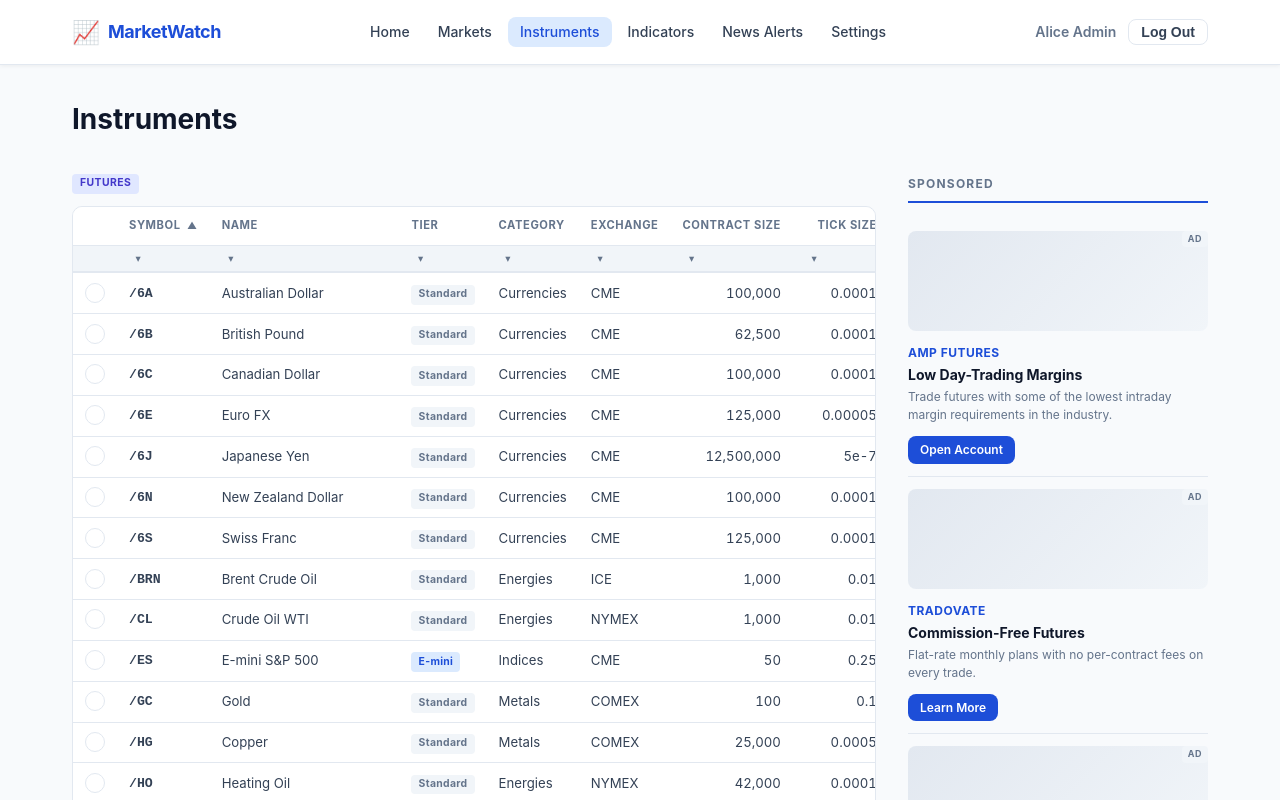
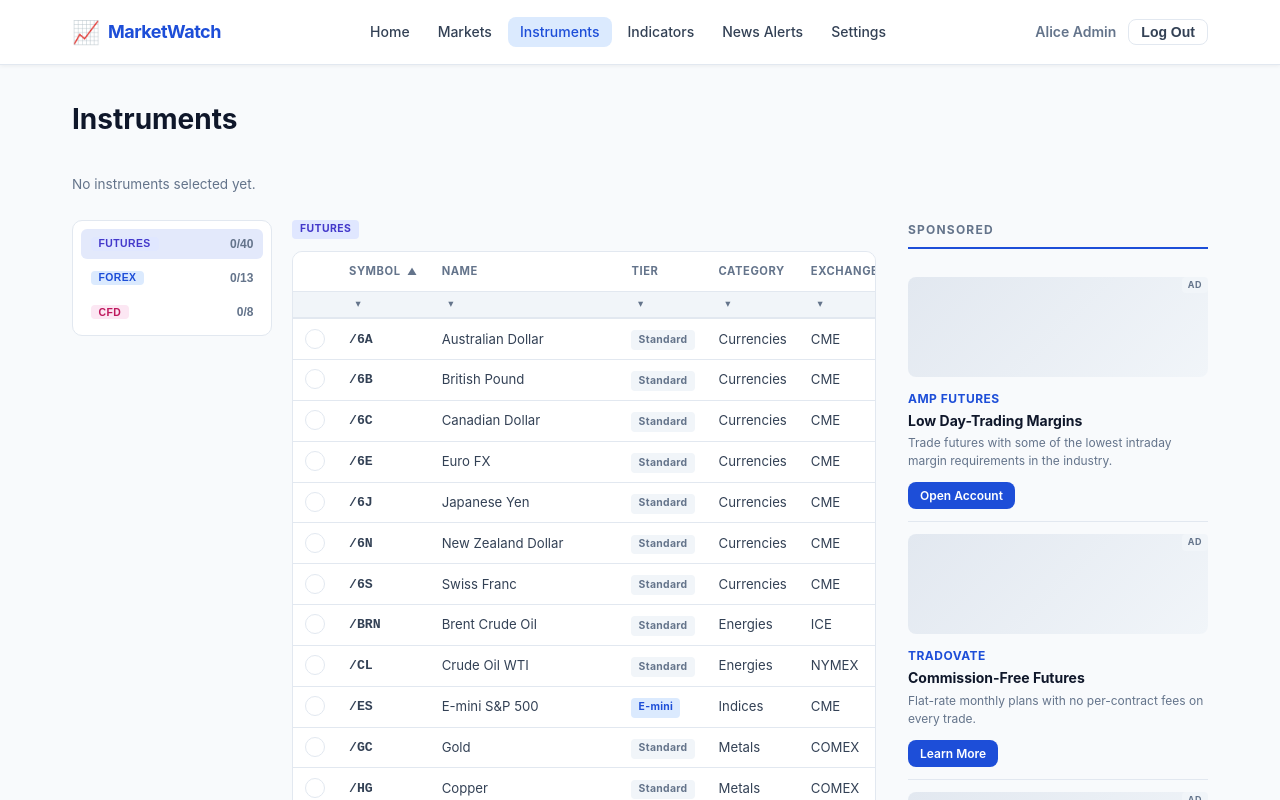
Before and after one commit to WesleyMcCammon/ng-prop-trader, an Angular app: page /instruments in a window 1280 px wide. Shown: the top 800 px of the page. Built offline with nearby package versions, Linux system fonts and the light colour scheme.

Commit message:
Update instruments view

```diff
--- a/src/app/features/instruments/instruments.component.html
+++ b/src/app/features/instruments/instruments.component.html
@@ -5,9 +5,42 @@
       <h1 class="page-title">Instruments</h1>
     </div>
 
+    <!-- Selected instruments summary -->
+    @if (activeSummary().length > 0) {
+      <div class="active-summary">
+        @for (entry of activeSummary(); track entry.section.key) {
+          <div class="summary-item">
+            <span class="summary-group-name">{{ entry.section.label }}:</span>
+            <span class="summary-levels">{{ entry.symbols.join(', ') }}</span>
+          </div>
+        }
+      </div>
+    } @else {
+      <p class="no-selection">No instruments selected yet.</p>
+    }
+
     <div class="page-layout">
     <div class="page-main">
 
+    <div class="instruments-split">
+
+      <!-- Type list -->
+      <nav class="group-list">
+        @for (s of sectionDefs; track s.key) {
+          <button
+            type="button"
+            class="group-list-item"
+            [class.active]="isTypeSelected(s.key)"
+            (click)="selectType(s.key)">
+            <span class="type-badge type-badge--{{ s.key }}">{{ s.key }}</span>
+            <span class="group-list-count">{{ activeCountByType(s.key) }}/{{ baseCountByType(s.key) }}</span>
+          </button>
+        }
+      </nav>
+
+      <div class="levels-panel">
+
+    @if (selectedType() === 'futures') {
     <!-- Futures -->
     <section class="instrument-section">
       <div class="section-header">
@@ -218,7 +251,9 @@
         </table>
       </div>
     </section>
+    }
 
+    @if (selectedType() === 'forex') {
     <!-- Forex -->
     <section class="instrument-section">
       <div class="section-header">
@@ -245,7 +280,6 @@
               @if (!showAll && col('price'))     { <th class="num">Price</th> }
               @if (!showAll && col('bid'))       { <th class="num">Bid</th> }
               @if (!showAll && col('ask'))       { <th class="num">Ask</th> }
-              @if (!showAll) { <th class="num">Spread</th> }
               @if (!showAll && col('change'))    { <th class="num">Change</th> }
               @if (!showAll && col('changePct')) { <th class="num">Change %</th> }
               @if (!showAll && col('high'))      { <th class="num">High</th> }
@@ -331,7 +365,6 @@
               @if (!showAll && col('price'))     { <th></th> }
               @if (!showAll && col('bid'))       { <th></th> }
               @if (!showAll && col('ask'))       { <th></th> }
-              @if (!showAll) { <th></th> }
               @if (!showAll && col('change'))    { <th></th> }
               @if (!showAll && col('changePct')) { <th></th> }
               @if (!showAll && col('high'))      { <th></th> }
@@ -351,7 +384,6 @@
                 @if (!showAll && col('price'))     { <td class="num">{{ i.price | priceFormat:i.tickSize }}</td> }
                 @if (!showAll && col('bid'))       { <td class="num">{{ i.bid | priceFormat:i.tickSize }}</td> }
                 @if (!showAll && col('ask'))       { <td class="num">{{ i.ask | priceFormat:i.tickSize }}</td> }
-                @if (!showAll) { <td class="num spread">{{ (i.ask - i.bid) / i.tickSize | number:'1.0-0' }}</td> }
                 @if (!showAll && col('change'))    { <td class="num" [class.positive]="i.change >= 0" [class.negative]="i.change < 0">{{ i.change | priceFormat:i.tickSize }}</td> }
                 @if (!showAll && col('changePct')) { <td class="num" [class.positive]="i.changePct >= 0" [class.negative]="i.changePct < 0">{{ i.changePct }}%</td> }
                 @if (!showAll && col('high'))      { <td class="num">{{ i.high | priceFormat:i.tickSize }}</td> }
@@ -364,7 +396,6 @@
                       <div class="detail-item"><span class="detail-label">Price</span><span>{{ i.price | priceFormat:i.tickSize }}</span></div>
                       <div class="detail-item"><span class="detail-label">Bid</span><span>{{ i.bid | priceFormat:i.tickSize }}</span></div>
                       <div class="detail-item"><span class="detail-label">Ask</span><span>{{ i.ask | priceFormat:i.tickSize }}</span></div>
-                      <div class="detail-item"><span class="detail-label">Spread</span><span class="spread">{{ (i.ask - i.bid) / i.tickSize | number:'1.0-0' }} pips</span></div>
                       <div class="detail-item"><span class="detail-label">Change</span><span [class.positive]="i.change >= 0" [class.negative]="i.change < 0">{{ i.change | priceFormat:i.tickSize }}</span></div>
                       <div class="detail-item"><span class="detail-label">Change %</span><span [class.positive]="i.changePct >= 0" [class.negative]="i.changePct < 0">{{ i.changePct }}%</span></div>
                       <div class="detail-item"><span class="detail-label">High</span><span>{{ i.high | priceFormat:i.tickSize }}</span></div>
@@ -378,7 +409,9 @@
         </table>
       </div>
     </section>
+    }
 
+    @if (selectedType() === 'cfd') {
     <!-- CFDs -->
     <section class="instrument-section">
       <div class="section-header">
@@ -402,7 +435,6 @@
               @if (!showAll && col('price'))     { <th class="num">Price</th> }
               @if (!showAll && col('bid'))       { <th class="num">Bid</th> }
               @if (!showAll && col('ask'))       { <th class="num">Ask</th> }
-              @if (!showAll) { <th class="num">Spread</th> }
               @if (!showAll && col('change'))    { <th class="num">Change</th> }
               @if (!showAll && col('changePct')) { <th class="num">Change %</th> }
               @if (!showAll && col('high'))      { <th class="num">High</th> }
@@ -443,7 +475,6 @@
               @if (!showAll && col('price'))     { <th></th> }
               @if (!showAll && col('bid'))       { <th></th> }
               @if (!showAll && col('ask'))       { <th></th> }
-              @if (!showAll) { <th></th> }
               @if (!showAll && col('change'))    { <th></th> }
               @if (!showAll && col('changePct')) { <th></th> }
               @if (!showAll && col('high'))      { <th></th> }
@@ -460,7 +491,6 @@
                 @if (!showAll && col('price'))     { <td class="num">{{ i.price | priceFormat:i.tickSize }}</td> }
                 @if (!showAll && col('bid'))       { <td class="num">{{ i.bid | priceFormat:i.tickSize }}</td> }
                 @if (!showAll && col('ask'))       { <td class="num">{{ i.ask | priceFormat:i.tickSize }}</td> }
-                @if (!showAll) { <td class="num spread">{{ (i.ask - i.bid) / i.tickSize | number:'1.0-0' }}</td> }
                 @if (!showAll && col('change'))    { <td class="num" [class.positive]="i.change >= 0" [class.negative]="i.change < 0">{{ i.change | priceFormat:i.tickSize }}</td> }
                 @if (!showAll && col('changePct')) { <td class="num" [class.positive]="i.changePct >= 0" [class.negative]="i.changePct < 0">{{ i.changePct }}%</td> }
                 @if (!showAll && col('high'))      { <td class="num">{{ i.high | priceFormat:i.tickSize }}</td> }
@@ -473,7 +503,6 @@
                       <div class="detail-item"><span class="detail-label">Price</span><span>{{ i.price | priceFormat:i.tickSize }}</span></div>
                       <div class="detail-item"><span class="detail-label">Bid</span><span>{{ i.bid | priceFormat:i.tickSize }}</span></div>
                       <div class="detail-item"><span class="detail-label">Ask</span><span>{{ i.ask | priceFormat:i.tickSize }}</span></div>
-                      <div class="detail-item"><span class="detail-label">Spread</span><span class="spread">{{ (i.ask - i.bid) / i.tickSize | number:'1.0-0' }} ticks</span></div>
                       <div class="detail-item"><span class="detail-label">Change</span><span [class.positive]="i.change >= 0" [class.negative]="i.change < 0">{{ i.change | priceFormat:i.tickSize }}</span></div>
                       <div class="detail-item"><span class="detail-label">Change %</span><span [class.positive]="i.changePct >= 0" [class.negative]="i.changePct < 0">{{ i.changePct }}%</span></div>
                       <div class="detail-item"><span class="detail-label">High</span><span>{{ i.high | priceFormat:i.tickSize }}</span></div>
@@ -487,6 +516,11 @@
         </table>
       </div>
     </section>
+    }
+
+      </div><!-- /levels-panel -->
+
+    </div><!-- /instruments-split -->
 
     </div>
 
--- a/src/app/features/instruments/instruments.component.scss
+++ b/src/app/features/instruments/instruments.component.scss
@@ -17,6 +17,93 @@
   text-decoration: none;
 
   &:hover { text-decoration: underline; }
+}
+
+/* ── Selected instruments summary ────────────────────── */
+.active-summary {
+  display: flex;
+  flex-direction: column;
+  gap: 0.4rem;
+  padding: 0.9rem 1rem;
+  margin-bottom: 1.5rem;
+  background: var(--color-surface);
+  border: 1px solid var(--color-border);
+  border-radius: 10px;
+}
+
+.summary-item {
+  font-size: 0.8rem;
+  line-height: 1.5;
+}
+
+.summary-group-name {
+  font-weight: 700;
+  color: var(--color-heading);
+  margin-right: 0.4rem;
+}
+
+.summary-levels {
+  color: var(--color-text-muted);
+  font-family: monospace;
+}
+
+.no-selection {
+  font-size: 0.85rem;
+  color: var(--color-text-muted);
+  margin-bottom: 1.5rem;
+}
+
+/* ── Type list + section panel split ─────────────────── */
+.instruments-split {
+  display: grid;
+  grid-template-columns: 1fr;
+  gap: 1.25rem;
+  align-items: start;
+
+  @media (min-width: 768px) {
+    grid-template-columns: 200px 1fr;
+  }
+}
+
+.group-list {
+  display: flex;
+  flex-direction: column;
+  gap: 0.25rem;
+  background: var(--color-surface);
+  border: 1px solid var(--color-border);
+  border-radius: 10px;
+  padding: 0.5rem;
+}
+
+.group-list-item {
+  display: flex;
+  align-items: center;
+  justify-content: space-between;
+  gap: 0.5rem;
+  padding: 0.5rem 0.6rem;
+  border: none;
+  border-radius: 6px;
+  background: transparent;
+  cursor: pointer;
+  transition: background 0.15s;
+
+  &:hover {
+    background: var(--color-surface-2);
+  }
+
+  &.active {
+    background: color-mix(in srgb, var(--color-primary) 12%, transparent);
+  }
+}
+
+.group-list-count {
+  font-size: 0.75rem;
+  font-weight: 600;
+  color: var(--color-text-muted);
+}
+
+.levels-panel {
+  min-width: 0;
 }
 
 /* ── Section ──────────────────────────────────────────── */
@@ -289,10 +376,6 @@
   font-family: monospace;
 }
 
-.spread {
-  color: var(--color-text-muted);
-}
-
 .type-badge {
   display: inline-block;
   padding: 0.1rem 0.5rem;
--- a/src/app/features/instruments/instruments.component.ts
+++ b/src/app/features/instruments/instruments.component.ts
@@ -33,6 +33,12 @@
 type SortDir    = 'asc' | 'desc';
 type Section    = 'futures' | 'forex' | 'cfd';
 type ColFilters = Record<string, Set<string>>;
+
+const SECTION_DEFS: Array<{ key: Section; label: string }> = [
+  { key: 'futures', label: 'Futures' },
+  { key: 'forex',   label: 'Forex' },
+  { key: 'cfd',     label: 'CFD' },
+];
 
 const STORAGE_FILTERS: Record<Section, string> = {
   futures: 'mw.filters.futures',
@@ -127,6 +133,18 @@
   futuresInstruments = computed(() => this.applyColFilters(this.futuresBase(), this.futuresColFilters()));
   forexInstruments   = computed(() => this.applyColFilters(this.forexBase(),   this.forexColFilters()));
   cfdInstruments     = computed(() => this.applyColFilters(this.cfdBase(),     this.cfdColFilters()));
+
+  // ── Section list + selection summary ──────────────────
+  readonly sectionDefs = SECTION_DEFS;
+  selectedType = signal<Section>('futures');
+
+  activeSummary = computed(() => {
+    const active = this.selectionService.activeSymbols();
+    if (active.size === 0) return [];
+    return SECTION_DEFS
+      .map(s => ({ section: s, symbols: this.baseFor(s.key).filter(i => active.has(i.symbol)).map(i => i.symbol) }))
+      .filter(entry => entry.symbols.length > 0);
+  });
 
   constructor() {
     inject(Title).setTitle('Instruments – MarketWatch');
@@ -228,6 +246,30 @@
            section === 'forex'   ? this.forexColFilters   : this.cfdColFilters;
   }
 
+  private baseFor(type: Section): FuturesContract[] {
+    return type === 'futures' ? this.futuresBase() :
+           type === 'forex'   ? this.forexBase()   : this.cfdBase();
+  }
+
+  // ── Section selection (list box) ───────────────────────
+
+  selectType(type: Section): void {
+    this.selectedType.set(type);
+  }
+
+  isTypeSelected(type: Section): boolean {
+    return this.selectedType() === type;
+  }
+
+  baseCountByType(type: Section): number {
+    return this.baseFor(type).length;
+  }
+
+  activeCountByType(type: Section): number {
+    const active = this.selectionService.activeSymbols();
+    return this.baseFor(type).filter(i => active.has(i.symbol)).length;
+  }
+
   // ── Table row state ───────────────────────────────────
 
   expandedRows = signal<Set<string>>(new Set());
```
